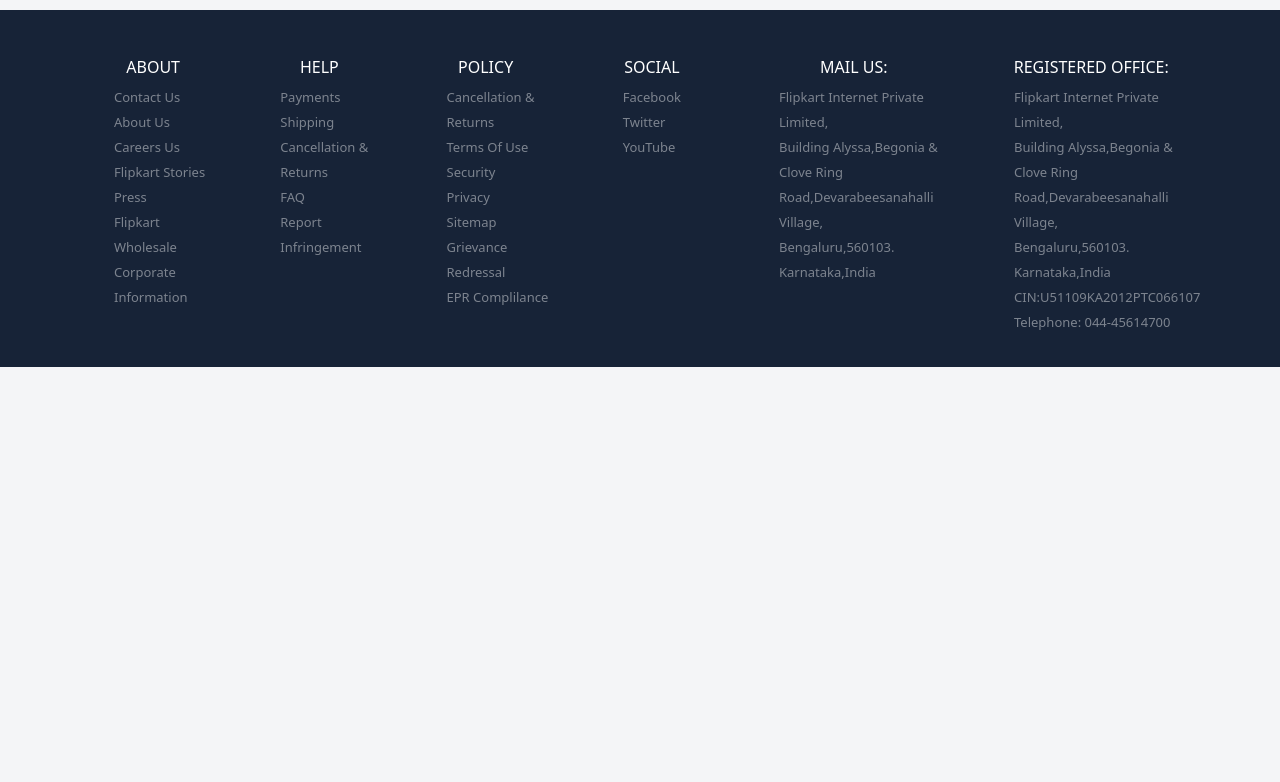
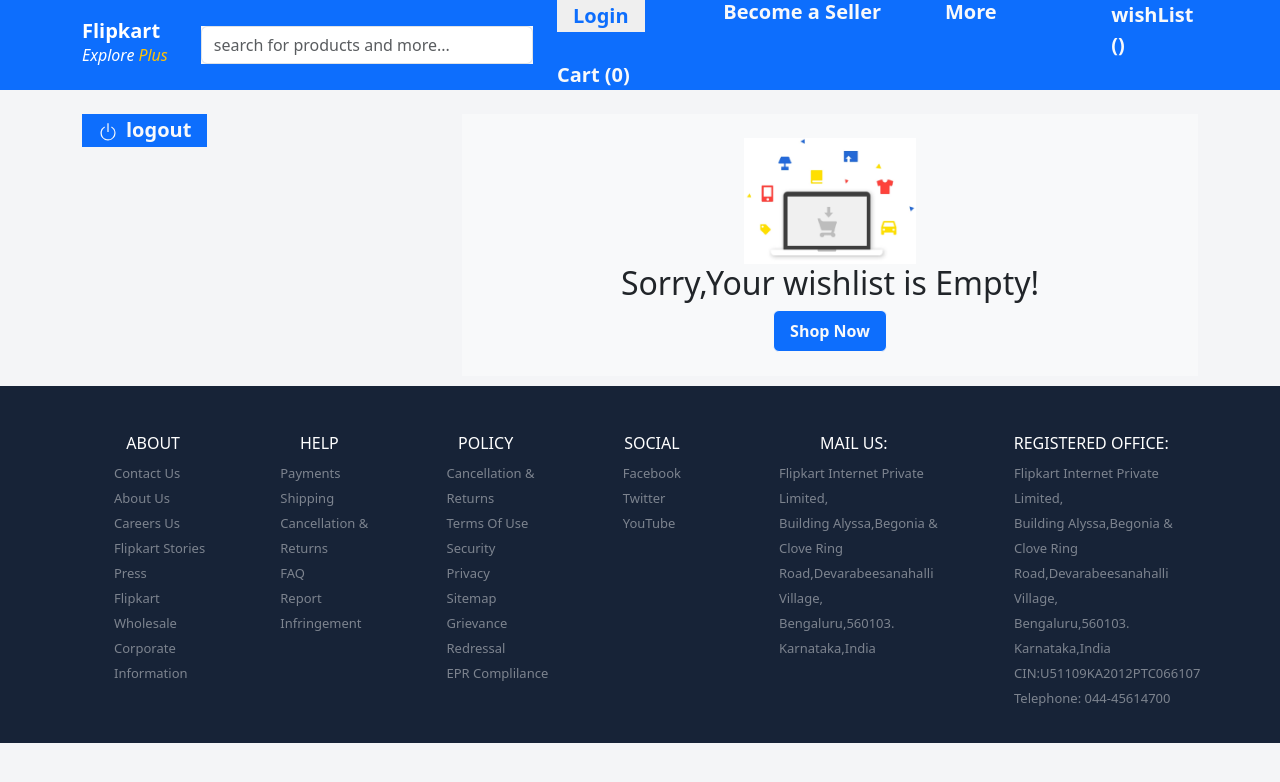
Before and after one commit to shalinispk7/flipkart, a React (Create React App) app: page /#/wishlist in a window 1280 px wide. Shown: the top 782 px of the page. Built offline with nearby package versions, Linux system fonts and the light colour scheme.

Commit message:
wishlist page added,css modified for checkout order page

```diff
--- a/src/Components/Header/Header.js
+++ b/src/Components/Header/Header.js
@@ -79,6 +79,15 @@
                 </Link>
               </div>
               <div className='col-lg-2'>
+                <Link to={'/wishlist'} className='text-decoration-none'>
+                  <div className='fw-bold fs-5 text-light'>
+                    {/* <img src={cart} className='pe-2' /> */}
+                    wishList
+                    <span> ()</span>
+                  </div>
+                </Link>
+              </div>
+              <div className='col-lg-2'>
                 <Link to={'/cart'} className='text-decoration-none'>
                   <div className='fw-bold fs-5 text-light'>
                     {/* <img src={cart} className='pe-2' /> */}
--- a/src/Components/Orders/CheckOutOrders.js
+++ b/src/Components/Orders/CheckOutOrders.js
@@ -71,58 +71,57 @@
         <div className='row'>
           {/* left side starts */}
           <div className='col-lg-8'>
-            {/* login starts*/}
+            {/* LOGIN starts*/}
+            <div className='shadow p-3 pb-2 mb-4 bg-white rounded d-flex gap-4'>
               <div>
-              {/* heading start */}
-              <div className='bg-primary gap-6 p-1 mt-3 px-3 text-white d-flex '>
+                <p className='bg-light px-2 py-0 fs-5'>1.</p>
+              </div>
               <div>
-                  <h2 className='fs-5 fw-normal'>Login</h2>
+                <h2 className='fs-5 fw-bold text-secondary'>LOGIN</h2>
+                <p className='fs-5 fw-normal text-dark'>
+                  {userInfo ? userInfo.displayName : ' Hello,Guest'}
+                </p>
               </div>
             </div>
-              {/* heading ends */}
+            {/* LOGIN ends */}
+            {/* DELIVERY starts */}
+            <div className='shadow p-3 pb-2 mb-4 bg-white rounded d-flex gap-4'>
+              <div>
+                <p className='bg-light px-2 py-0 fs-5'>2.</p>
               </div>
-            {/* address details starts*/}
-            <div className='px-4'>
-              <p className='fs-5 fw-normal text-dark'>
-                {userInfo ? userInfo.displayName : 'UserName'}
+              <div>
+                <h2 className='fs-5 fw-bold text-secondary'>
+                  DELIVERY ADDRESS
+                </h2>
+                <p className='fs-5 fw-normal text-dark mb-0'>
+                  ShaliniPremKumar, Poiyerikarai, Namakkal
                 </p>
-            </div>
-            {/* address details ends*/}
-            {/* delivery ends */}
-            {/* login starts*/}
-            <div>
-              {/* heading start */}
-              <div className='bg-primary gap-6 p-1 mt-3 px-3 text-white d-flex '>
-                <div>
-                  <h2 className='fs-5 fw-normal'>Delivery Address</h2>
+                <p className='fs-5 fw-normal text-dark'>Pincode: 637001</p>
               </div>
             </div>
-              {/* heading ends */}
+            {/* DELIVERY ends */}
+            {/* ORDER SUMMARY starts */}
+            <div className='shadow p-3 pb-2 mb-4 bg-white rounded '>
+              <div className='d-flex gap-4'>
+                <div>
+                  <p className='bg-light px-2 py-0 fs-5'>3.</p>
                 </div>
-            {/* address details starts*/}
-            <div className='px-4'>
-              <p className='fs-5 fw-normal text-dark'>
-                ShaliniPremKumar, Poiyerikarai, Namakkal-637001
-              </p>
-            </div>
-            {/* address details ends*/}
-            {/* delivery ends */}
-            {/* order summary */}
                 <div>
-              <div className='d-flex align-items-center bg-primary gap-6 p-1 px-3 mt-3'>
-                <div className=' d-flex flex-column align-items-start'>
-                  <h2 className='fs-5 fw-normal text-light'>Order Summary</h2>
+                  <h2 className='fs-5 fw-bold text-secondary'>ORDER SUMMARY</h2>
                 </div>
               </div>
               <CartItems />
             </div>
-            {/* order summary */}
-
-            {/* payment option */}
+            {/* ORDER SUMMARY ends */}
+            {/* PAYMENT OPTION starts */}
+            <div className='shadow p-3 pb-0 mb-4 bg-primary rounded '>
+              <div className='d-flex gap-4'>
                 <div>
-              <div className='d-flex align-items-center bg-primary mt-3 gap-6 p-1 px-3'>
-                <div className=' d-flex flex-column align-items-start'>
-                  <h2 className='fs-5 fw-normal text-light'>Payment Options</h2>
+                  <p className='bg-light px-2 py-0 fs-5'>4.</p>
+                </div>
+                <div>
+                  <h2 className='fs-5 fw-bold text-light'>PAYMENT OPTION</h2>
+                </div>
               </div>
             </div>
             <div className='mt-3 ms-3'>
@@ -145,10 +144,11 @@
                 </button>
               )}
             </div>
-            </div>
-            {/* payment option */}
+
+            {/* PAYMENT OPTION ends */}
           </div>
           {/* left side ends */}
+
           {/* right side starts /payment portion*/}
 
           <div className='col-lg-4'>
--- a/src/Components/ProductPage/ProductPageCard.js
+++ b/src/Components/ProductPage/ProductPageCard.js
@@ -1,18 +1,20 @@
 import React, { useEffect, useState } from 'react'
 import Data from '../../Assets/data/Data'
 import { Link } from 'react-router-dom'
-import { Heart } from 'react-bootstrap-icons'
+import { Heart, HeartFill } from 'react-bootstrap-icons'
 import { useDispatch, useSelector } from 'react-redux'
 import { setSortBy } from '../../ReduxStore/filterSlice'
-import { addWishList } from '../../ReduxStore/wishListSlice'
+import { addWishList, removeWishList } from '../../ReduxStore/wishListSlice'
 
 const ProductPageCard = (props) => {
   const { rating, discount, sortBy } = useSelector((store) => store.filterStore)
+  const { wishList } = useSelector((store) => store.wishListStore)
+  console.log(wishList)
   const [sortingData, setSortingData] = useState([])
   const dispatch = useDispatch()
 
   const handleWishList = (v) => {
-    dispatch(addWishList(v))
+    wishList[v._id] ? dispatch(removeWishList(v._id)) : dispatch(addWishList(v))
   }
 
   const productData = Data.filter((e) => e.category === props.value)
@@ -90,11 +92,19 @@
                       alt='...'
                     />
                   </Link>
-                  <Heart
-                    onClick={() => handleWishList(e)}
-                    className='fs-6 position-absolute'
-                    style={{ right: '1%', top: '2%' }}
-                  />
+                  {wishList[e._id] ? (
+                    <HeartFill
+                      className='text-danger fs-6 position-absolute'
+                      onClick={() => handleWishList(e)}
+                      style={{ right: '1%', top: '2%' }}
+                    />
+                  ) : (
+                    <Heart
+                      onClick={() => handleWishList(e)}
+                      className='fs-6 position-absolute'
+                      style={{ right: '1%', top: '2%' }}
+                    />
+                  )}
                 </div>
                 <Link
                   to={'/productDetails/' + e._id}
--- a/src/Components/RouterNavigation/RouterNavigation.js
+++ b/src/Components/RouterNavigation/RouterNavigation.js
@@ -9,6 +9,7 @@
 import CheckOutOrders from '../Orders/CheckOutOrders'
 import OrderSummary from '../OrderSummary/OrderSummary'
 import Login from '../Login/Login'
+import WishList from '../WishList/WishList'
 
 const RouterNavigation = () => {
   return (
@@ -23,6 +24,7 @@
         <Route path='/cart' element={<Cart />} />
         <Route path='/checkout' element={<CheckOutOrders />} />
         <Route path='/orderSummary' element={<OrderSummary />} />
+        <Route path='/wishlist' element={<WishList />} />
       </Routes>
     </>
   )
--- a/src/Components/WishList/WishList.js
+++ b/src/Components/WishList/WishList.js
@@ -1,7 +1,150 @@
 import React from 'react'
+import { useDispatch, useSelector } from 'react-redux'
+import { Trash, Power } from 'react-bootstrap-icons'
+import { removeWishList } from '../../ReduxStore/wishListSlice'
+import Header from '../Header/Header'
+import { NavLink, useNavigate } from 'react-router-dom'
+import empty from '../../Assets/img/empty.webp'
+import { auth } from '../../utils/firebase'
+import { onAuthStateChanged, signOut } from 'firebase/auth'
+import { setUserInfo } from '../../ReduxStore/userSlice'
+import { emptyItems } from '../../ReduxStore/productSlice'
 
 const WishList = () => {
-  return <div>WishList</div>
+  const { wishList } = useSelector((store) => store.wishListStore)
+  console.log(wishList)
+  const dispatch = useDispatch()
+  const navigate = useNavigate()
+
+  const handleLogout = () => {
+    signOut(auth)
+      .then(() => {
+        dispatch(setUserInfo(null))
+        navigate('/')
+        dispatch(emptyItems())
+        // Sign-out successful.
+      })
+      .catch((error) => {
+        // An error happened.
+      })
+  }
+  return (
+    <div>
+      <Header />
+      <div className='container'>
+        <div className='row mt-4'>
+          <div className='col-lg-4'>
+            <button
+              className='fw-bold fs-5 text-light border-0 px-3 bg-primary'
+              onClick={() => {
+                handleLogout()
+              }}
+            >
+              <Power className='pe-2 fs-3' />
+              logout
+            </button>
+          </div>
+
+          {Object.keys(wishList).length > 0 ? (
+            Object.keys(wishList).map((el) => {
+              return (
+                <div className='col-lg-8'>
+                  {/* left */}
+                  <div className='col-lg-4'>
+                    <div
+                      className='d-flex flex-column'
+                      style={{ width: '45%' }}
+                    >
+                      <img className='w-100' src={wishList[el].img} />
+                    </div>
+                  </div>
+                  {/* right details */}
+                  <div className='col-lg-4'>
+                    <div className='row d-flex justify-content-around align-items-center'>
+                      <div className='col-lg-9'>
+                        <div className='d-flex flex-column gap-2'>
+                          <h2 className='fw-normal fs-5 '>
+                            {wishList[el].name}
+                          </h2>
+                          <div
+                            className='bg-success rounded-2'
+                            style={{ width: 'fit-content' }}
+                          >
+                            <div className='d-flex align-items-center gap-2 p-1 text-light '>
+                              <span
+                                className='fw-normal'
+                                style={{ fontSize: '1rem' }}
+                              >
+                                {wishList[el].rating}
+                              </span>
+                              <svg
+                                className='MuiSvgIcon-root MuiSvgIcon-fontSize24px css-jpbqk9 rating'
+                                focusable='false'
+                                aria-hidden='true'
+                                viewBox='0 0 24 24'
+                                data-testid='StarIcon'
+                              >
+                                <path d='M12 17.27 18.18 21l-1.64-7.03L22 9.24l-7.19-.61L12 2 9.19 8.63 2 9.24l5.46 4.73L5.82 21z'></path>
+                              </svg>
+                            </div>
+                          </div>
+                          <h2 className='fw-normal fs-5'>
+                            Rs. {wishList[el].price}
+                            <del className=' mx-3 text-secondary fw-bold fs-6'>
+                              {' '}
+                              Rs.{wishList[el].curetedprice}
+                            </del>
+                            <span className=' text-success '>
+                              {(
+                                ((wishList[el].curetedprice -
+                                  wishList[el].price) /
+                                  wishList[el].curetedprice) *
+                                100
+                              ).toFixed(2)}
+                              %
+                            </span>
+                          </h2>
+                          <h2 className='fw-normal fs-5 '>
+                            Stock: {wishList[el].stock}
+                          </h2>
+                        </div>
+                      </div>
+                      <div className='col-lg-3'>
+                        <div>
+                          <Trash onClick={() => dispatch(removeWishList(el))} />
+                          {/* <button
+                          onClick={() => removeItem(el)}
+                          className=' px-3 py-1 border border-danger rounded  fw-normal  text-dark '
+                        >
+                          Remove
+                        </button> */}
+                        </div>
+                      </div>
+                    </div>
+                  </div>
+                  {/* right side */}
+                </div>
+              )
+            })
+          ) : (
+            <div className='col-lg-8'>
+              <div className='d-flex flex-column justify-content-center align-items-center bg-light gap-6 p-4'>
+                <div className='w-25'>
+                  <img src={empty} className='w-100' alt='empty-logo' />
+                </div>
+                <h2>Sorry,Your wishlist is Empty!</h2>
+                <NavLink to={'/'}>
+                  <button className=' px-3 py-2 border border-light rounded  fw-bold  text-light bg-primary'>
+                    Shop Now
+                  </button>
+                </NavLink>
+              </div>
+            </div>
+          )}
+        </div>
+      </div>
+    </div>
+  )
 }
 
 export default WishList
--- a/src/ReduxStore/wishListSlice.js
+++ b/src/ReduxStore/wishListSlice.js
@@ -18,9 +18,6 @@
           img: action.payload.images[0].url,
           stock: action.payload.stock,
           rating: action.payload.ratings,
-          count: prev[action.payload._id]?.count
-            ? prev[action.payload._id].count + 1
-            : 1,
         },
       }
     },
```
Also changed, not shown: src/customHooks/useProductPageCard.js (added). Lines whose indentation alone changed are shown as unchanged.
